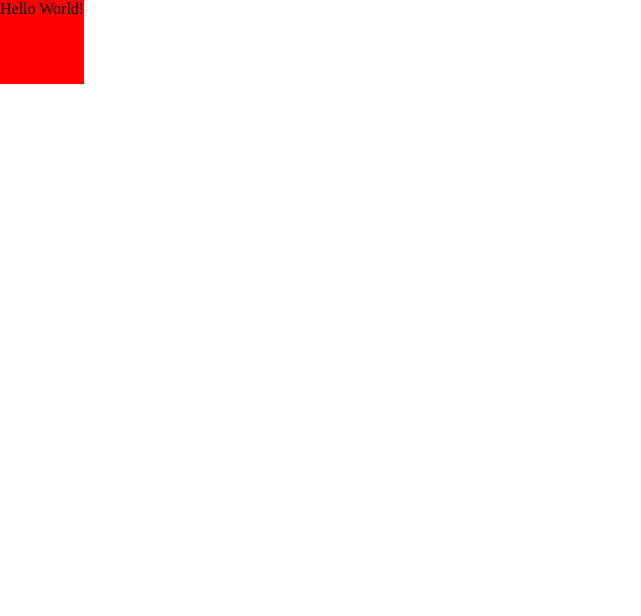
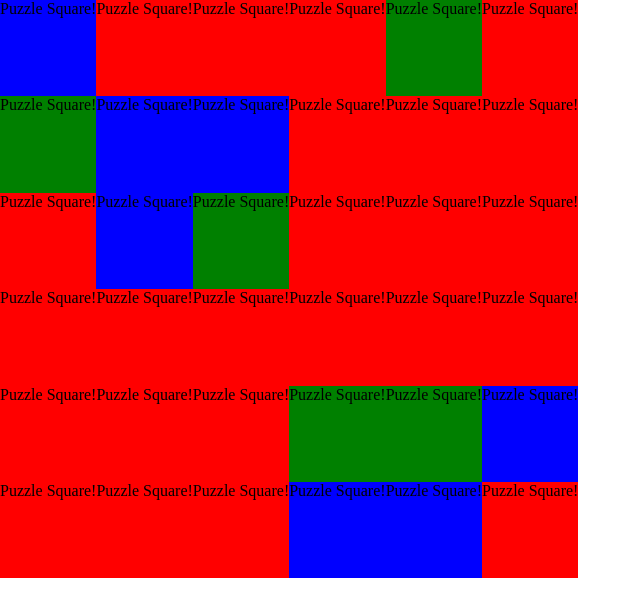
Before and after one commit to Willilio/classpuzzle, a React (Create React App) app: page / in a window 1280 px wide. Shown: the top 616 px of the page, without its empty margins (0-641 px from the left). Built offline with nearby package versions, Linux system fonts and the light colour scheme.

Commit message:
link board components

```diff
--- a/src/components/base/App.jsx
+++ b/src/components/base/App.jsx
@@ -1,7 +1,16 @@
 import PuzzleBoard from "../board/PuzzleBoard";
 
+const exampleBoardState = [
+    1, 0, 0, 0, 2, 0,
+    2, 1, 1, 0, 0, 0,
+    0, 1, 2, 0, 0, 0,
+    0, 0, 0, 0, 0, 0,
+    0, 0, 0, 2, 2, 1,
+    0, 0, 0, 1, 1, 0,
+];
+
 const App = () => {
-    return <PuzzleBoard />;
+    return <PuzzleBoard boardState={exampleBoardState} />;
 };
 
 export default App;
--- a/src/components/board/PuzzleBoard.jsx
+++ b/src/components/board/PuzzleBoard.jsx
@@ -1,8 +1,22 @@
-const PuzzleBoard = () => {
+import { useMemo } from "react";
+import PuzzleRow from "./PuzzleRow";
+
+const PuzzleBoard = ({ boardState }) => {
+    const rowValues = useMemo(() => {
+        const lol = [];
+        for (let i = 0; i < 6; i++) {
+            lol.push(boardState.slice(i*6, (i+1)*6));
+        }
+        console.log(lol);
+        return lol;
+    }, [boardState]);
+
     return (
         <div className="classpuzzle-container">
             <div className="classpuzzle-board">
-                Hello World!
+                {rowValues.map(states => (
+                    <PuzzleRow squareStates={states} />
+                ))}
             </div>
         </div>
     );
--- a/src/components/board/PuzzleRow.jsx
+++ b/src/components/board/PuzzleRow.jsx
@@ -1,5 +1,14 @@
+import { useMemo } from "react";
+import PuzzleSquare from "./PuzzleSquare";
+
 const PuzzleRow = ({ squareStates }) => {
-    return <p>Hello!</p>;
+    const squares = useMemo(() => {
+        return squareStates.map(state => (
+            <PuzzleSquare squareState={state} />
+        ));
+    }, [squareStates]);
+
+    return <div className="classpuzzle-row">{squares}</div>;
 }
 
 export default PuzzleRow;
--- a/src/components/board/PuzzleSquare.jsx
+++ b/src/components/board/PuzzleSquare.jsx
@@ -1,5 +1,14 @@
+import { useMemo } from "react";
+
 const PuzzleSquare = ({ squareState }) => {
-    return <p>Puzzle Square!</p>;
+    const squareClasses = useMemo(() => {
+        const isNonTrivialState = squareState > 0;
+        return `classpuzzle-square ${isNonTrivialState ? `classpuzzle-square${squareState}` : ''}`;
+    }, [squareState]);
+
+    return (<div className={squareClasses}>
+        Puzzle Square!
+    </div>);
 }
 
 export default PuzzleSquare;
--- a/src/style/board/board.css
+++ b/src/style/board/board.css
@@ -3,6 +3,26 @@
 }
 
 .classpuzzle-board {
+  display: flex;
+  flex-direction: column;
+
   aspect-ratio: 1;
   background-color: red;
 }
+
+.classpuzzle-row {
+  display: flex;
+  flex-direction: row;
+}
+
+.classpuzzle-square {
+  aspect-ratio: 1;
+}
+
+.classpuzzle-square1 {
+  background-color: blue;
+}
+
+.classpuzzle-square2 {
+  background-color: green;
+}
```
